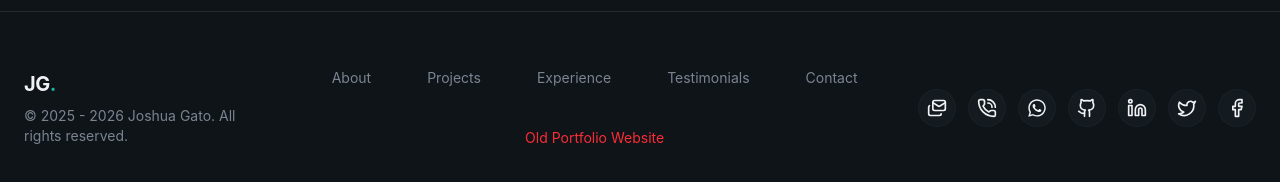
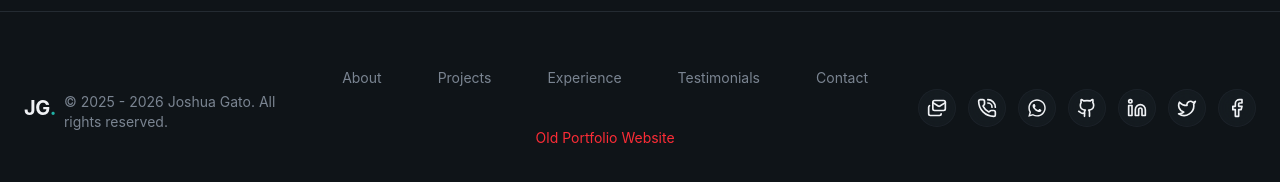
Before and after one commit to joshuagato/new-portfolio-website, a React (Vite) app: page / in a window 1280 px wide. Shown: the part 9281-9463 px from the top of the page. Built offline with nearby package versions, Linux system fonts and the light colour scheme; no server answers.

Commit message:
Fixed the footer on tablets

```diff
--- a/src/layout/Footer.jsx
+++ b/src/layout/Footer.jsx
@@ -5,10 +5,10 @@ export const Footer = () => {
     const currentYear = new Date().getFullYear();
 
     return (<footer className="py-12 border-t border-border">
-            <div className="container mx-auto px-2 md:px-6">
-                <div className="flex flex-col md:flex-row items-center justify-between gap-8">
+            <div className="container mx-auto px-2 lg:px-6">
+                <div className="flex flex-col lg:flex-row items-center justify-between gap-8">
                     {/* Logo & Copyright */}
-                    <div className="text-center md:text-left">
+                    <div className="text-center lg:text-left lg:flex lg:items-center lg:gap-2">
                         <a href="/" className="text-xl font-bold tracking-tight">
                             JG<span className="text-primary">.</span>
                         </a>
```
